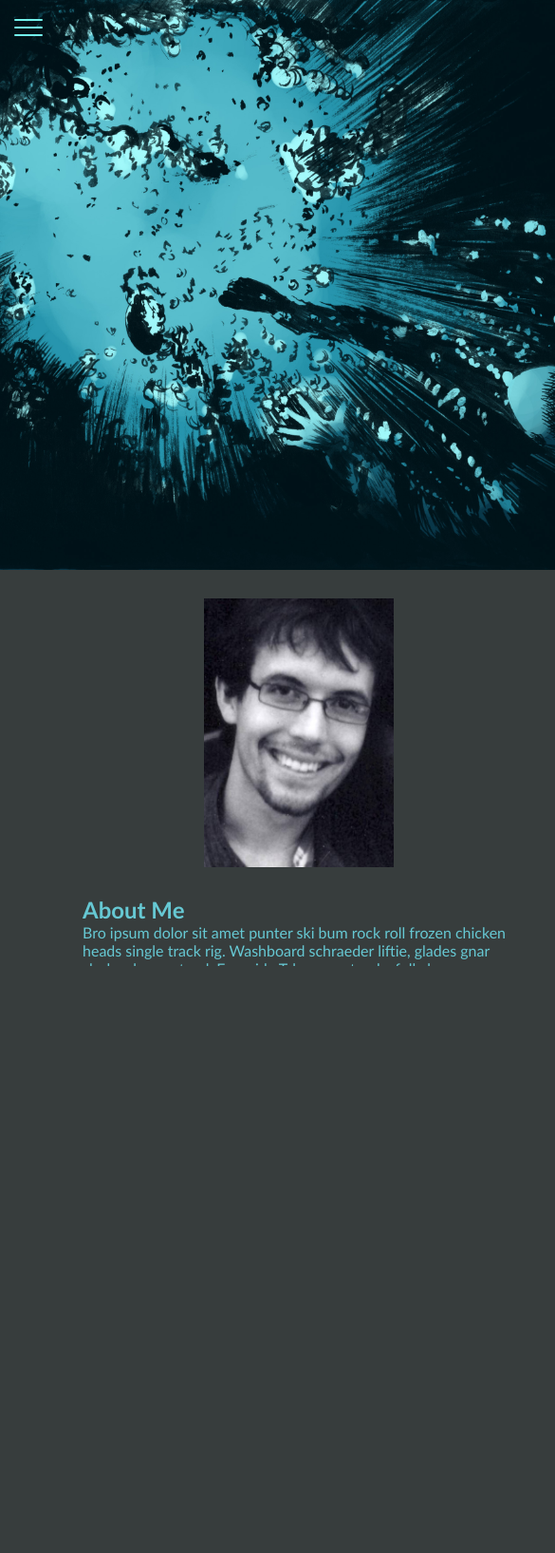
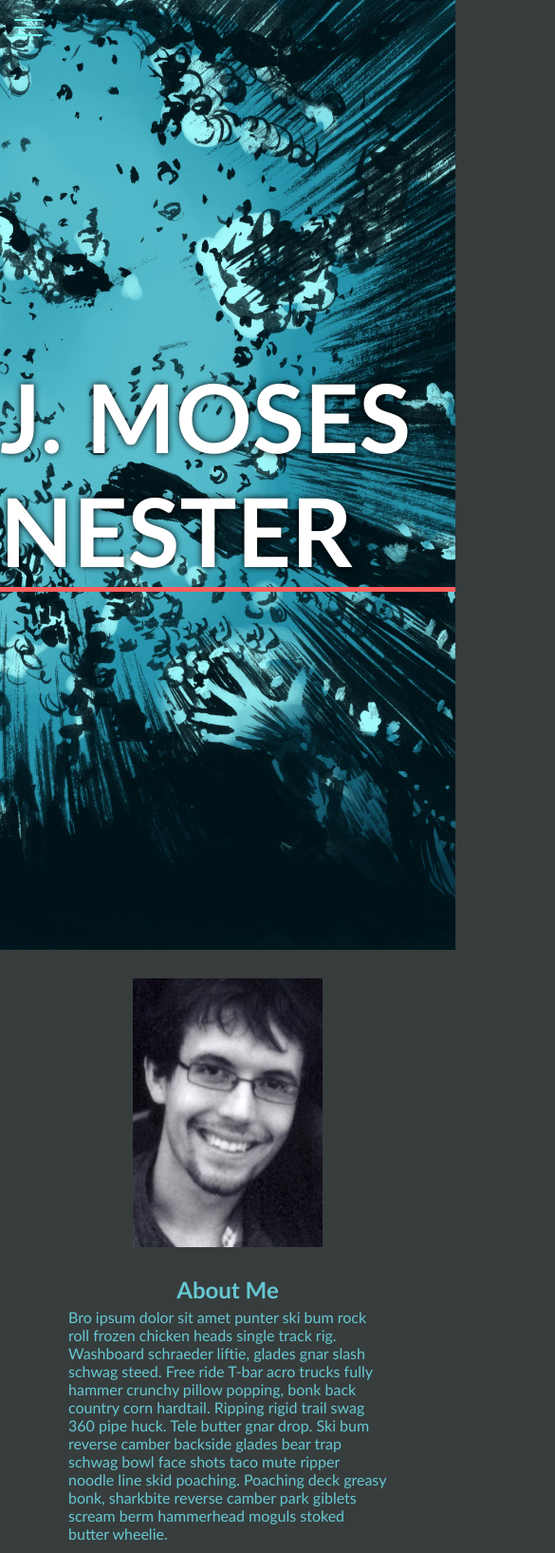
Before and after one commit to MosNes/portfolio, a plain HTML site: page index.html in a window 390 px wide. Shown: the top 1635 px of the page at 95% size, 585 px wide, since content can reach past the window. Drawn offline with Linux system fonts and the light colour scheme.

Commit message:
initial implementation of h1 element in Hero section

```diff
--- a/assets/css/style.css
+++ b/assets/css/style.css
@@ -106,8 +106,28 @@ section {
     background-position: bottom;
     background-attachment: fixed;
     max-width: 100%;
-    min-height: 600px;
+    min-height: 1000px;
+    display: flex;
+    justify-content: center;
+    align-items: center;
+    padding: 0;
 }
+
+.title-bar {
+    display: flex;
+    justify-content: center;
+    align-items: center;
+
+    width: 100%;
+}
+
+.title-bar h1 {
+    color: white;
+    font-size: 100px;
+    border-bottom: 5px solid var(--splash-color) ;
+    text-shadow: 0 0 7px black;
+}
+
 
 .main-sidebar {
     max-width: 0;
@@ -226,6 +246,10 @@ footer {
     margin-bottom: 30px;
 }
 
+footer address a :hover {
+    color:#FF5F5D;
+}
+
 /* Formatting small desktop screens and smaller */
 @media screen and (max-width: 980px) {
 
@@ -233,10 +257,14 @@ footer {
         padding: 30px;
     }
 
-
     .bio-section article {
         flex-wrap: wrap;
         width: 80%;
+    }
+
+    .bio-section article h2 {
+        text-align: center;
+        margin-bottom: 5px;
     }
 
     .project-section :first-child img {
@@ -253,9 +281,35 @@ footer {
 /* Formatting for tablets and smaller */
 @media screen and (max-width: 768px) {
 
+    .project-section :first-child img {
+        min-width: 400px;
+        flex-basis: 100%;
+    }
+
+    .project-card img {
+        max-width: 250px;
+    }
+
 }
 
 /* Formatting for smartphones and smaller*/
 @media screen and (max-width: 575px) {
 
+    .project-section :first-child img {
+        min-width: 350px;
+        flex-basis: 100%;
+    }
+
+    .project-section :first-child h2 {
+        font-size: 25px;
+    }
+
+
+    .project-card img {
+        max-width: 200px;
+    }
+
+    .project-card h2 {
+        font-size: 20px;
+    }
 }
--- a/index.html
+++ b/index.html
@@ -41,6 +41,9 @@
 
         <div class="main-page">
             <section class="hero">
+                <div class="title-bar">
+                    <h1>J. MOSES NESTER</h1>
+                </div>
             </section>
 
             <section id="bio" class="bio-section">
```
